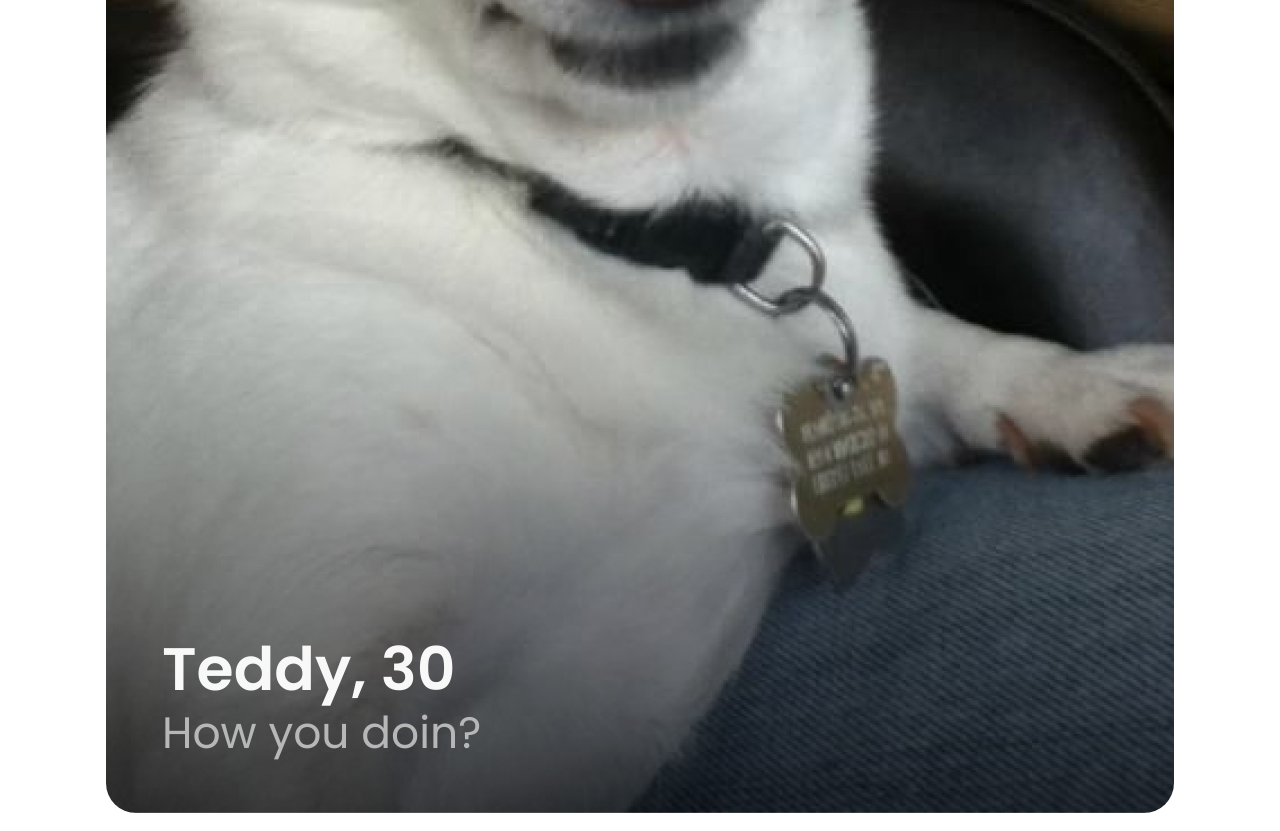
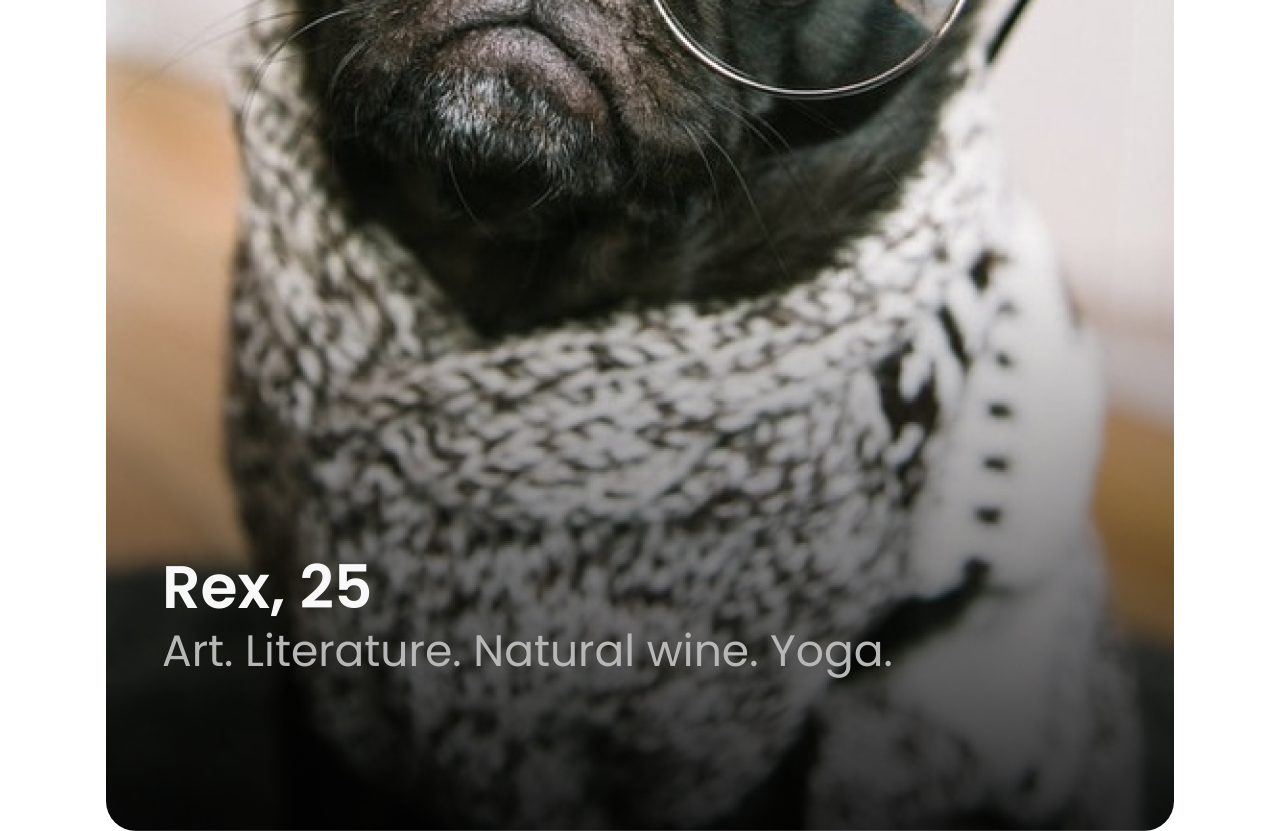
Before and after one commit to paulo-de-santiago/tindog, a website built with Vite: page index.html in a window 1280 px wide. Shown: the part 845-1676 px from the top of the page. Built offline with nearby package versions, Linux system fonts and the light colour scheme.

Commit message:
Render dog on page

```diff
--- a/index.html
+++ b/index.html
@@ -18,20 +18,21 @@
         <img src="./images/icon-profile.png" alt="Profile" class="icon-profile" id="icon-profile"/>
         <img src="./images/logo.png" alt="Logo dog paw" class="logo" id="logo"/>
         <img src="./images/icon-chat.png" alt="Chat" class="icon-chat" id="icon-chat" />
-      </header>
+      </header>´
+
       <div class="outsider-div" id="outsider-div">
-        <img src="./images/dog-teddy.jpg" alt="" />
+<!--         <img src="./images/dog-teddy.jpg" alt="" />
 
         <div class="dog-info-general">
           <div class="badge-like" id="badge-like">
-            <img src="./images/badge-like.png" alt="<!--  -->" class="badge-like-img" id="badge-like-img"/>
+            <img src="./images/badge-like.png" alt="" class="badge-like-img" id="badge-like-img"/>
           </div>
           <div class="dog-info" id="dog-info">
             <h3>Teddy, 30</h3>
             <p>How you doin?</p>
           </div>
         </div>
-      </div>
+      </div> -->
 
       <footer class="footer-icons" id="footer-icons">
         <div class=div-footer-icons id="div-footer-icons">
@@ -43,7 +44,6 @@
           </button>
 
         </div>
-
       </footer>
     </container>
 
--- a/index.js
+++ b/index.js
@@ -2,3 +2,11 @@
 
 import data from "./data.js";
 import Dog from "./Dog.js";
+
+function render() {
+  // @ts-ignore
+  document.getElementById("outsider-div").innerHTML = dog.getNewDogHtml();
+}
+
+let dog = new Dog(data[0]);
+render();
```
